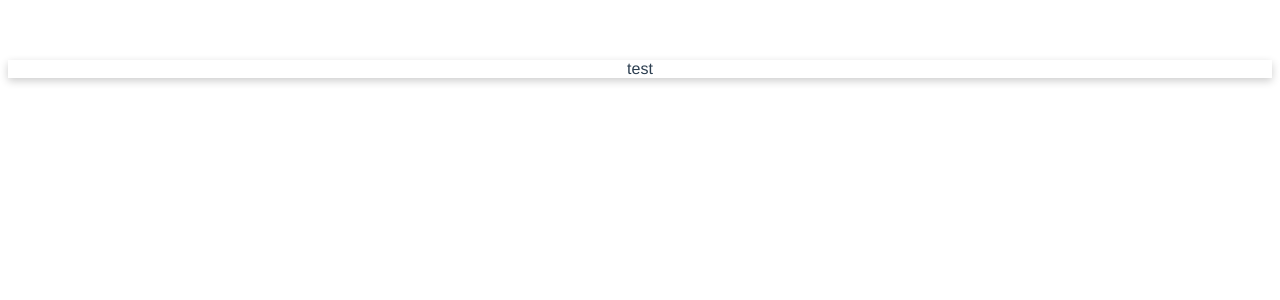
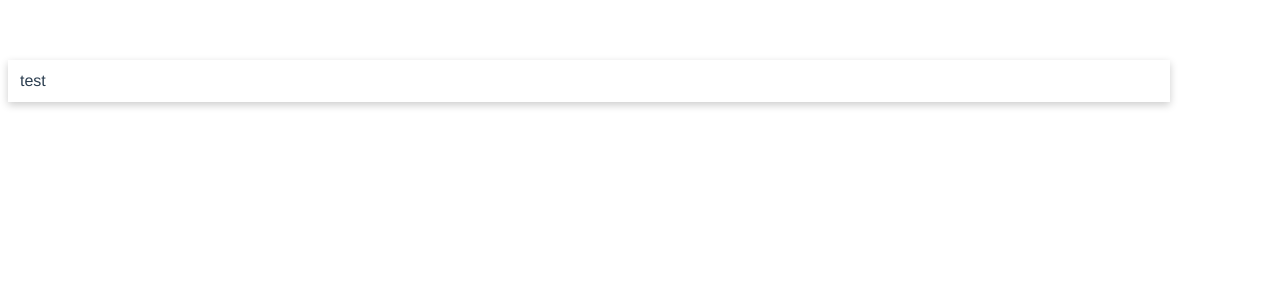
Before and after one commit to coke12103/Twimg-Save-Next, a Vue app: page / in a window 1280 px wide. Shown: the top 300 px of the page. Built offline with nearby package versions, Linux system fonts and the light colour scheme.

Commit message:
fix design

```diff
--- a/src/components/ui/card.vue
+++ b/src/components/ui/card.vue
@@ -7,10 +7,19 @@
 <style lang="less" scoped>
   .ui-card{
     display: flex;
-    flex-direction: column;
     overflow: hidden;
     position: relative;
     background: #fff;
     box-shadow: 0 3px 8px rgba(0,0,0,.2);
+    padding: 12px;
+    width: 90%;
+    align-items: center;
+
+    *{
+      padding-top: 0px;
+      padding-bottom: 0px;
+      padding-left: 8px;
+      padding-right: 8px;
+    }
   }
 </style>
```
